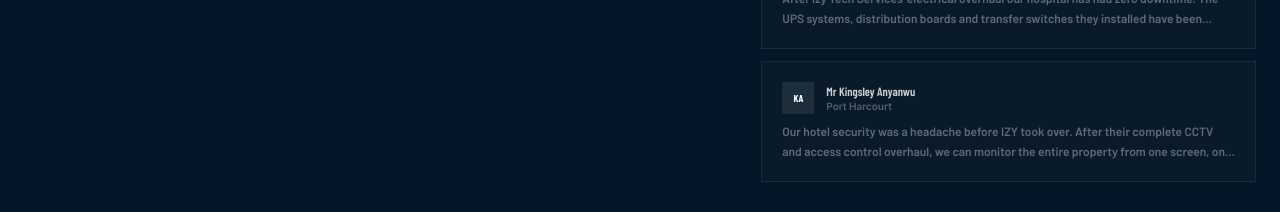
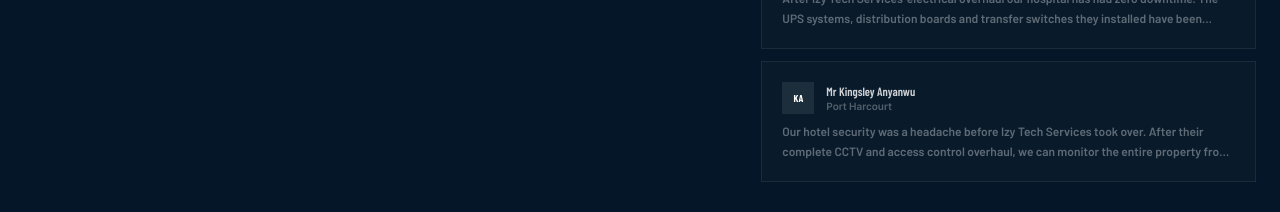
Before and after one commit to tkprodesign/izytechglobalserviceslimited.com, a React (Vite) app in the folder frontend/: page /testimonials in a window 1280 px wide. Shown: the part 1220-1432 px from the top of the page. Built offline with nearby package versions, Linux system fonts and the light colour scheme; no server answers; a web font is replaced by a local one.

Commit message:
Use approved company alias in testimonials

```diff
--- a/frontend/src/app/pages/TestimonialsPage.tsx
+++ b/frontend/src/app/pages/TestimonialsPage.tsx
@@ -51,7 +51,7 @@ const FALLBACK: Testimonial[] = [
     name: "Mr Kingsley Anyanwu",
     role: "CEO",
     company: "Port Harcourt",
-    text: "Our hotel security was a headache before IZY took over. After their complete CCTV and access control overhaul, we can monitor the entire property from one screen, on our phones, anywhere. Outstanding work.",
+    text: "Our hotel security was a headache before Izy Tech Services took over. After their complete CCTV and access control overhaul, we can monitor the entire property from one screen, on our phones, anywhere. Outstanding work.",
     rating: 5,
     avatar: "KA",
     metric: "Full property remote access",
```
